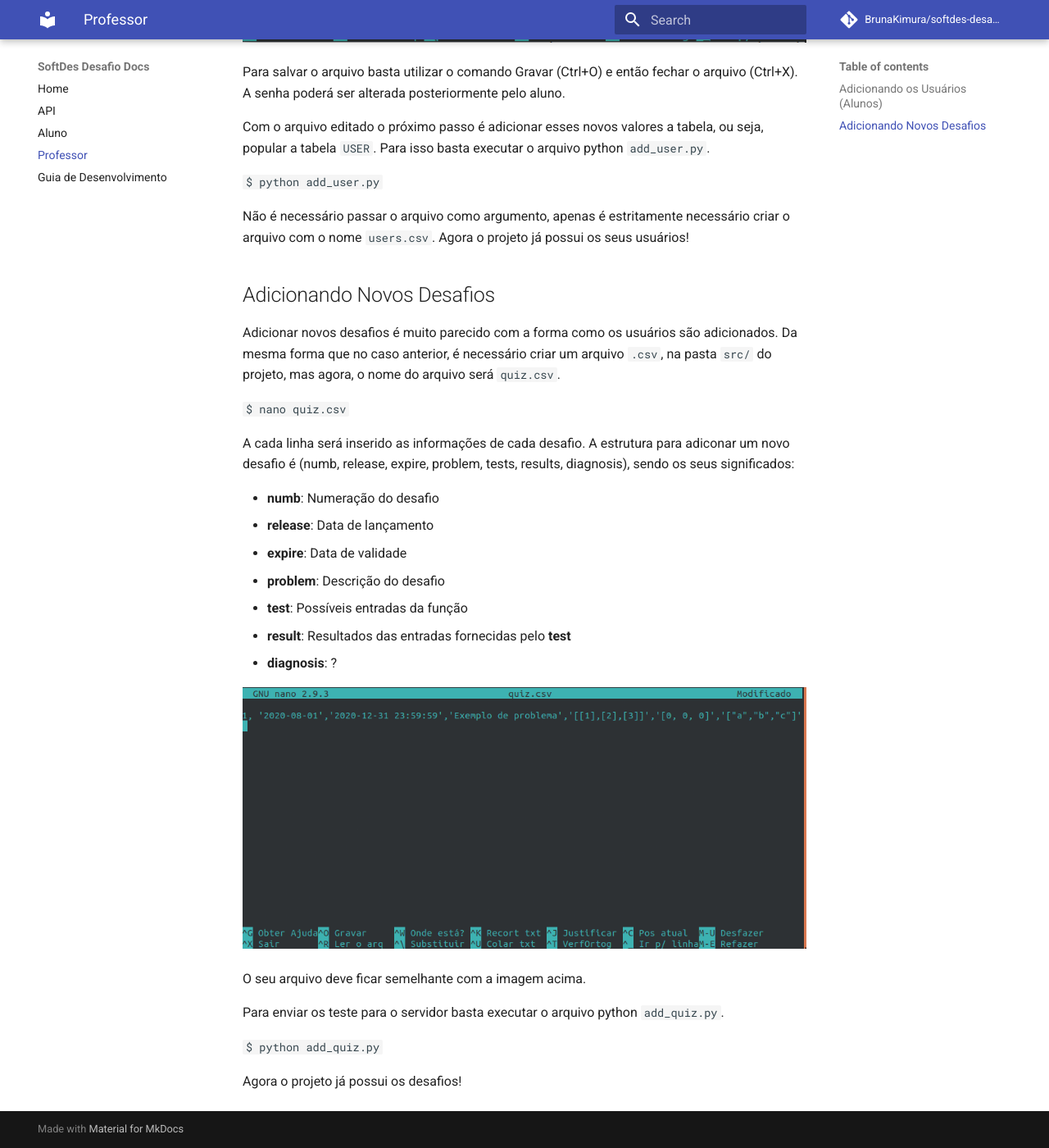
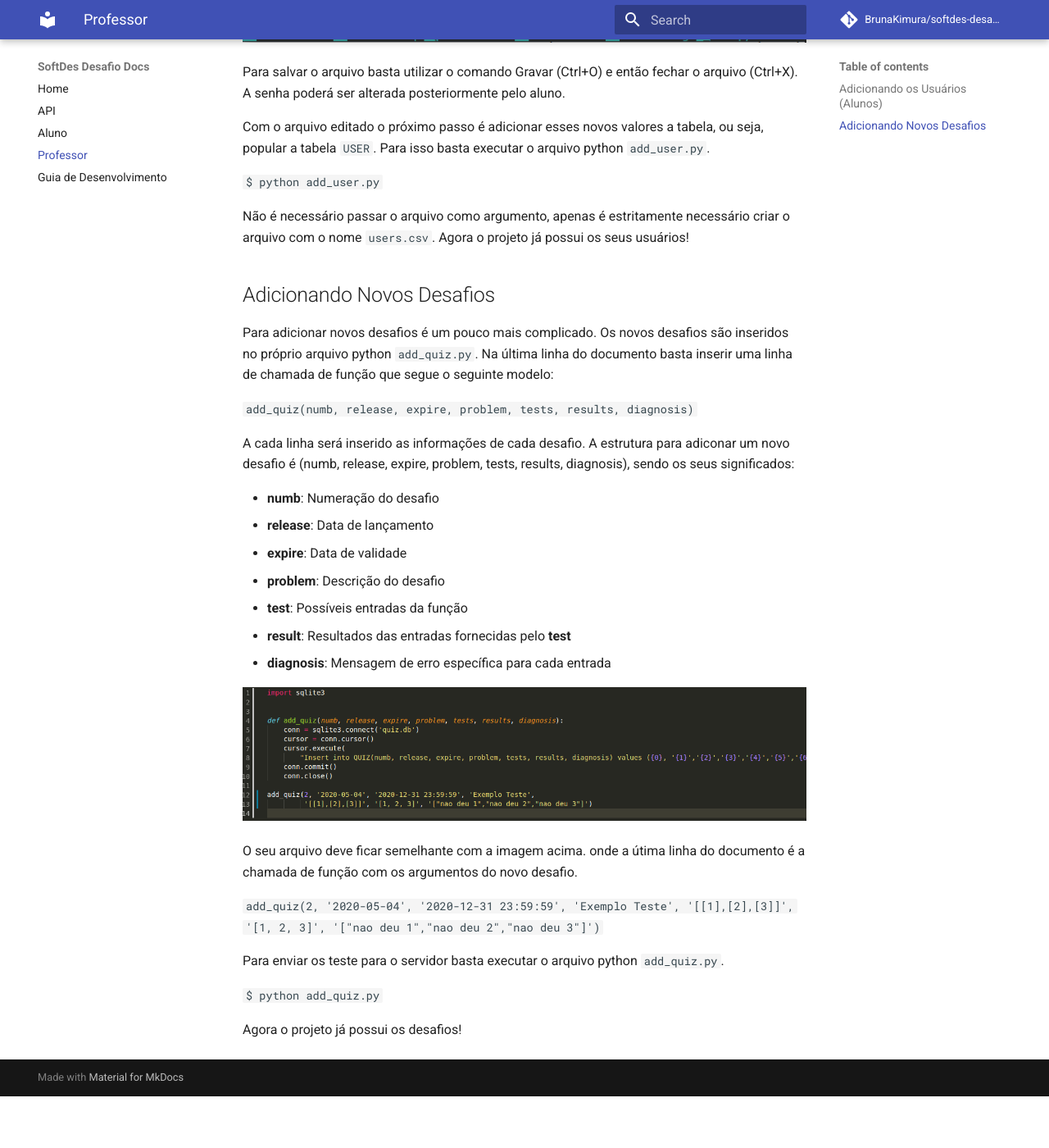
Before and after one commit to BrunaKimura/softdes-desafios, an MkDocs documentation site: the page built from docs/professor.md, in a window 1280 px wide and 1400 px high, scrolled down 816 px. Shown: the whole window at 82% size. Built offline with MkDocs 1.6.1 and Material for MkDocs 9.7.7, drawn with Linux system fonts in a browser that asks for light colours; comment, search, counter and statistics services are not loaded; after the commit the page ends 2153 px from its top, so only the background shows below that.

Commit message:
atualização da pagina

````diff
--- a/docs/professor.md
+++ b/docs/professor.md
@@ -20,9 +20,9 @@ Não é necessário passar o arquivo como argumento, apenas é estritamente nece
 
 ## Adicionando Novos Desafios
 
-Adicionar novos desafios é muito parecido com a forma como os usuários são adicionados. Da mesma forma que no caso anterior, é necessário criar um arquivo `.csv`, na pasta `src/` do projeto, mas agora, o nome do arquivo será `quiz.csv`.
+Para adicionar novos desafios é um pouco mais complicado. Os novos desafios são inseridos no próprio arquivo python `add_quiz.py`. Na última linha do documento basta inserir uma linha de chamada de função que segue o seguinte modelo:
 
-```$ nano quiz.csv```
+`add_quiz(numb, release, expire, problem, tests, results, diagnosis)`
 
 A cada linha será inserido as informações de cada desafio. A estrutura para adiconar um novo desafio é (numb, release, expire, problem, tests, results, diagnosis), sendo os seus significados:
 
@@ -32,11 +32,13 @@ A cada linha será inserido as informações de cada desafio. A estrutura para a
 - **problem**: Descrição do desafio
 - **test**: Possíveis entradas da função
 - **result**: Resultados das entradas fornecidas pelo **test**
-- **diagnosis**: ?
+- **diagnosis**: Mensagem de erro específica para cada entrada
 
 ![Adiciona quiz](img/add_quiz.png)
 
-O seu arquivo deve ficar semelhante com a imagem acima.
+O seu arquivo deve ficar semelhante com a imagem acima. onde a útima linha do documento é a chamada de função com os argumentos do novo desafio.
+
+`add_quiz(2, '2020-05-04', '2020-12-31 23:59:59', 'Exemplo Teste', '[[1],[2],[3]]', '[1, 2, 3]', '["nao deu 1","nao deu 2","nao deu 3"]')`
 
 Para enviar os teste para o servidor basta executar o arquivo python `add_quiz.py`.
 
````
Also changed, not shown: docs/img/add_quiz.png, 1 other file.
